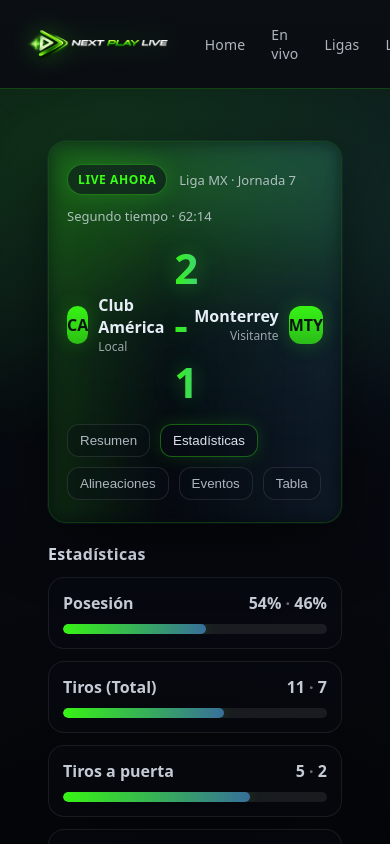
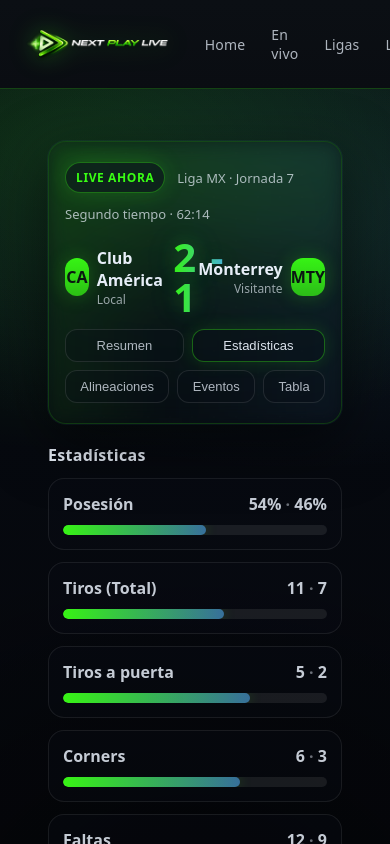
Before and after one commit to jonkas43/nextplaylive, a Next.js app: page / in a window 390 px wide. Built offline with nearby package versions, Linux system fonts and the light colour scheme.

Commit message:
Mobile responsive improvements + compact hero

```diff
--- a/app/globals.css
+++ b/app/globals.css
@@ -475,3 +475,59 @@
   .nav{ gap:10px; }
   .nav a{ padding:7px 8px; }
 }
+
+/* =========================
+   MOBILE PRO FIX
+   ========================= */
+
+@media (max-width: 720px){
+
+  /* HERO más compacto */
+  .heroCard{
+    padding: 20px 16px !important;
+    border-radius: 18px !important;
+  }
+
+  /* Score en línea horizontal */
+  .scoreRow{
+    flex-direction: row !important;
+    justify-content: space-between !important;
+    align-items: center !important;
+    gap: 10px !important;
+  }
+
+  .team{
+    min-width: 0 !important;
+    gap: 8px !important;
+  }
+
+  .teamRight{
+    text-align: right !important;
+  }
+
+  /* Score más limpio */
+  .score{
+    font-size: 40px !important;
+    line-height: 1 !important;
+  }
+
+  /* Tabs estilo app */
+  .tabs{
+    flex-wrap: wrap !important;
+    gap: 8px !important;
+    margin-top: 12px !important;
+  }
+
+  .tab{
+    flex: 1 1 auto !important;
+    text-align: center !important;
+    font-size: 13px !important;
+    padding: 8px 10px !important;
+  }
+
+  /* Reduce glow excesivo */
+  .heroCard::before{
+    opacity: .5 !important;
+  }
+
+}
```
